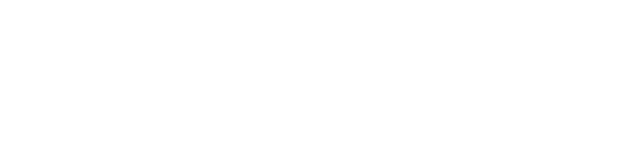
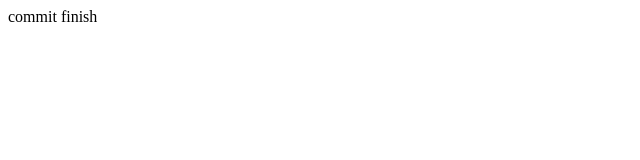
Before and after one commit to mse0220/python-study, a plain HTML site: page index.html in a window 1280 px wide. Shown: the whole page, without its empty margins (0-640 px from the left). Drawn offline with Linux system fonts and the light colour scheme.

Commit message:
Update index.html

```diff
--- a/index.html
+++ b/index.html
@@ -3,7 +3,7 @@
 		<meta charset ="uft=8">
 	</head>
 	<body>
-
+		commit finish
 	</body>
 
 
```
